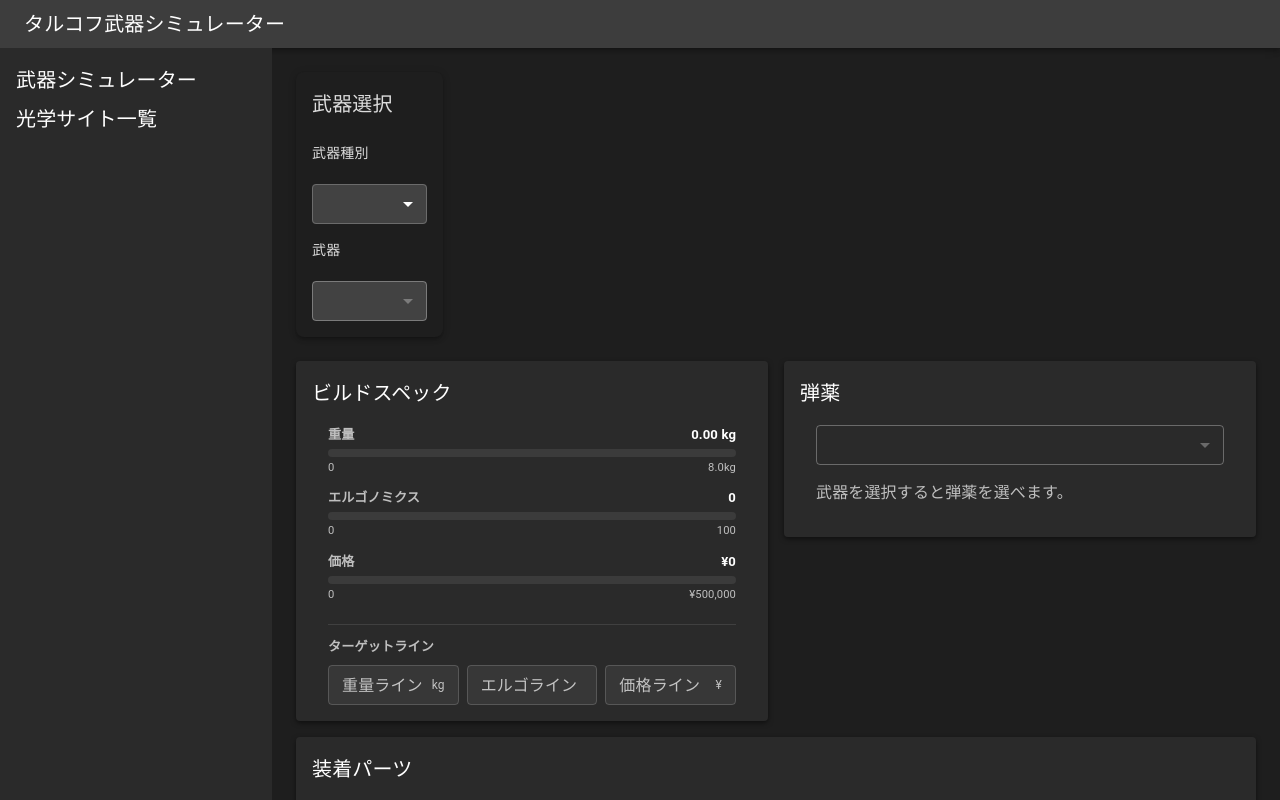
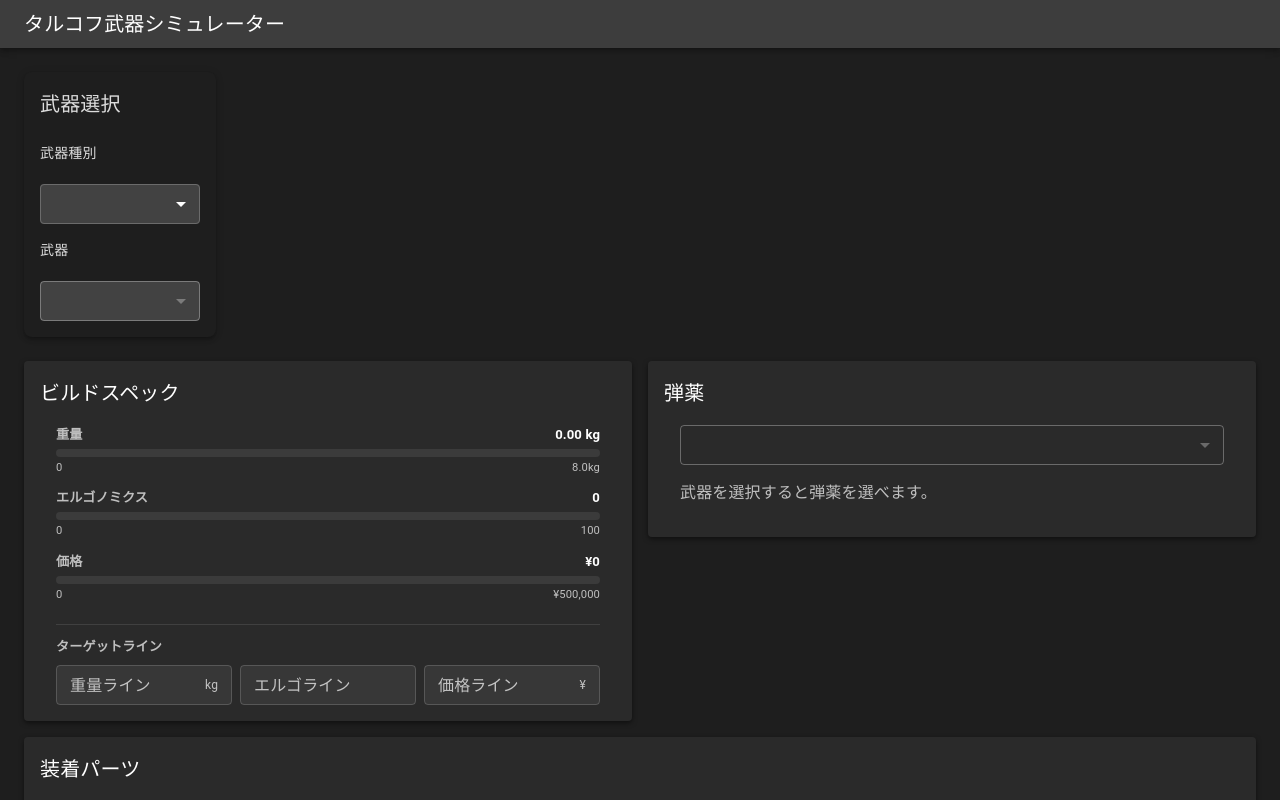
Before and after one commit to apple-head8/tarkov_weapon_sim, a React (Create React App) app in the folder frontend/: page / in a window 1280 px wide. Shown: the top 800 px of the page. Built offline with nearby package versions, Linux system fonts and the light colour scheme.

Commit message:
サイドメニューを非表示に

```diff
--- a/frontend/src/App.js
+++ b/frontend/src/App.js
@@ -1,7 +1,6 @@
 import React, { useState, useEffect, useMemo, useCallback } from "react";
 import { Box, Typography, Grid2 } from "@mui/material";
 import "./App.css";
-import Sidebar from "./components/common/Sidebar";
 import WeaponPartsList from "./components/WeaponBuildSimulator/WeaponPartsList";
 import WeaponStatus from "./components/WeaponBuildSimulator/WeaponStatus";
 import PresetSave from "./components/WeaponBuildSimulator/PresetSave";
@@ -333,7 +332,6 @@ const TarkovWeaponSim = () => {
                     minHeight: "calc(100vh - 48px)",
                 }}
             >
-                <Sidebar />
                 {/* ここから再度縦並び */}
                 {/* flex 1 は、画面横幅いっぱい使うような設定 */}
                 <Box sx={{ flex: 1, padding: 3, overflowX: "hidden" }}>
```
